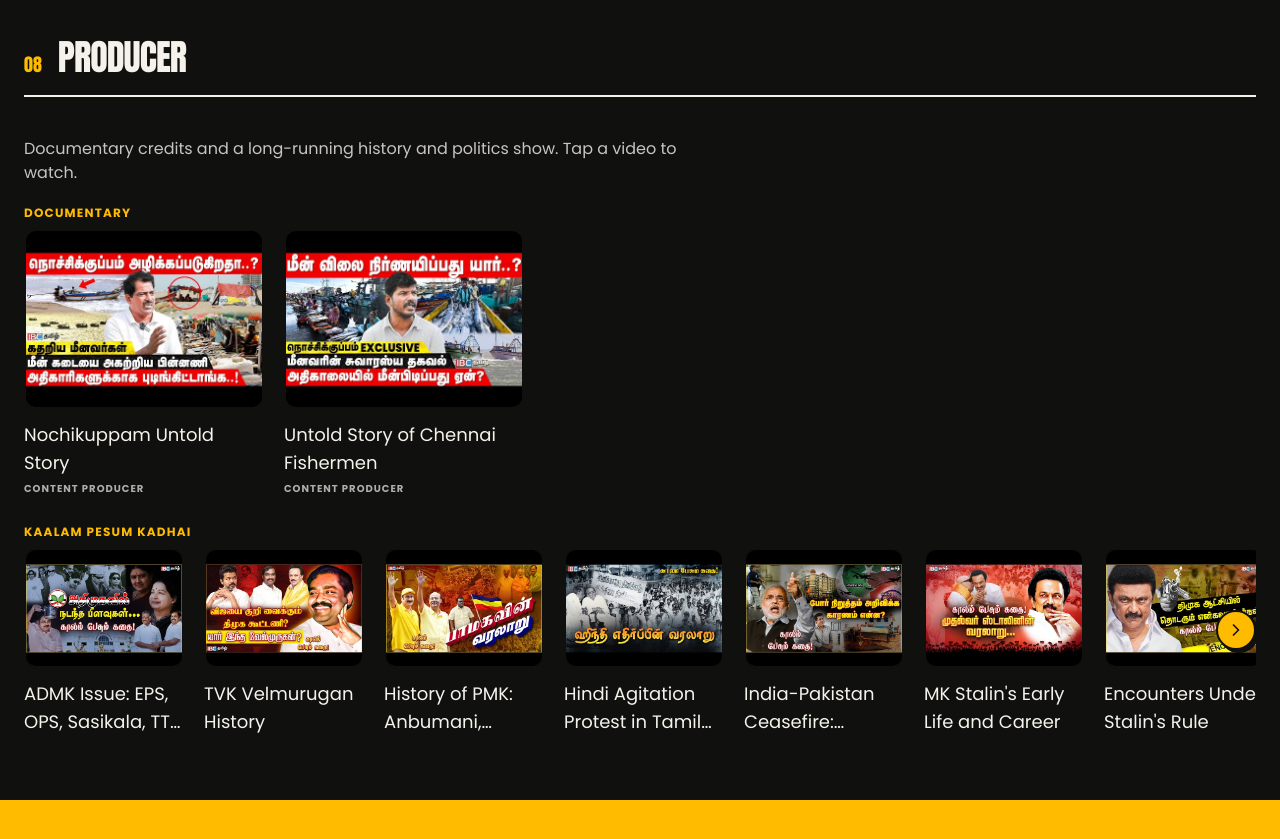
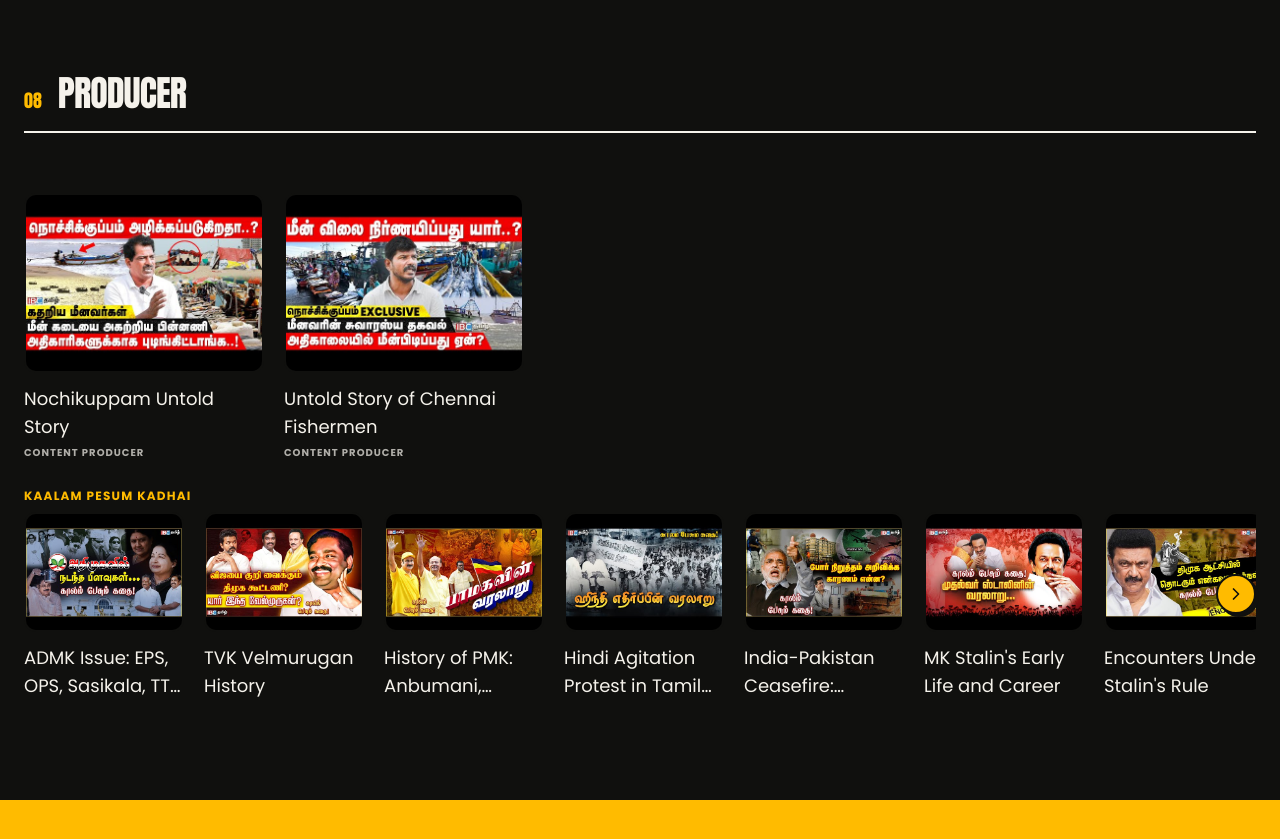
Before and after one commit to ajaakashhh/aj, a Next.js app: page / in a window 1280 px wide. Shown: the part 6400-7239 px from the top of the page. Built offline with nearby package versions, Linux system fonts and the light colour scheme.

Commit message:
Remove intro paragraph and Documentary label from Producer page

```diff
--- a/components/sections/producer.tsx
+++ b/components/sections/producer.tsx
@@ -8,19 +8,10 @@ export function Producer() {
     <section id="producer" className="sticky top-0 z-[80] flex h-screen flex-col justify-center overflow-hidden bg-ink py-6 scroll-mt-20 sm:py-8">
       <div className="container">
         <SectionLabel index="08" title="Producer" />
-        <Reveal>
-          <p className="max-w-2xl font-serif text-sm leading-relaxed text-paper/80 sm:text-base">
-            Documentary credits and a long-running history and politics show. Tap a video to
-            watch.
-          </p>
-        </Reveal>
       </div>
 
       <Reveal delay={0.1}>
         <div className="container mt-5">
-          <p className="mb-2 font-sans text-xs font-bold uppercase tracking-widest text-beam">
-            Documentary
-          </p>
           <VideoCarousel items={producerWork} cardWidth="w-52 sm:w-60" aspect="aspect-[4/3]" />
         </div>
       </Reveal>
```
